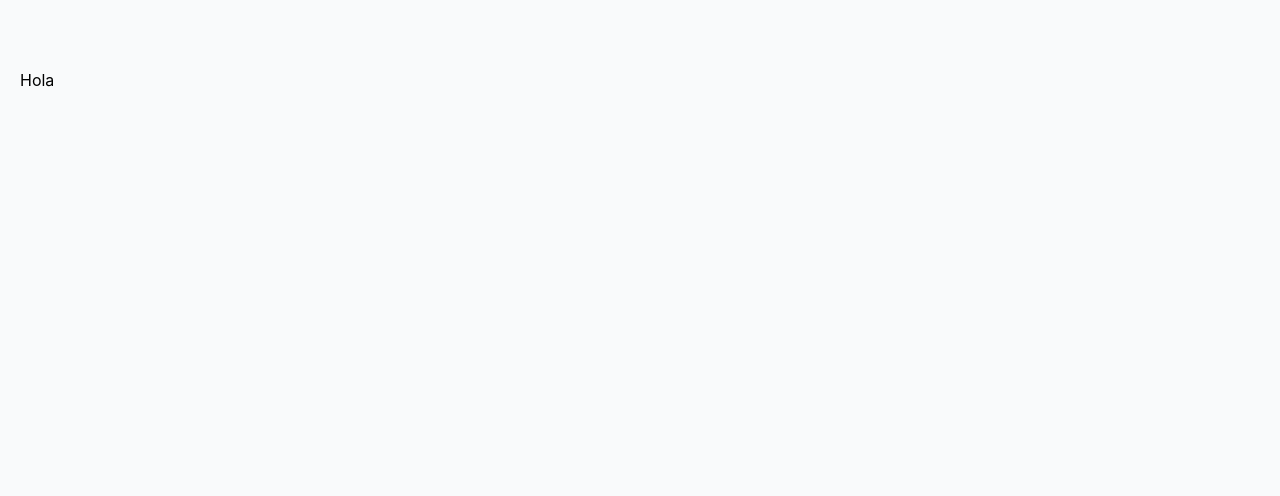
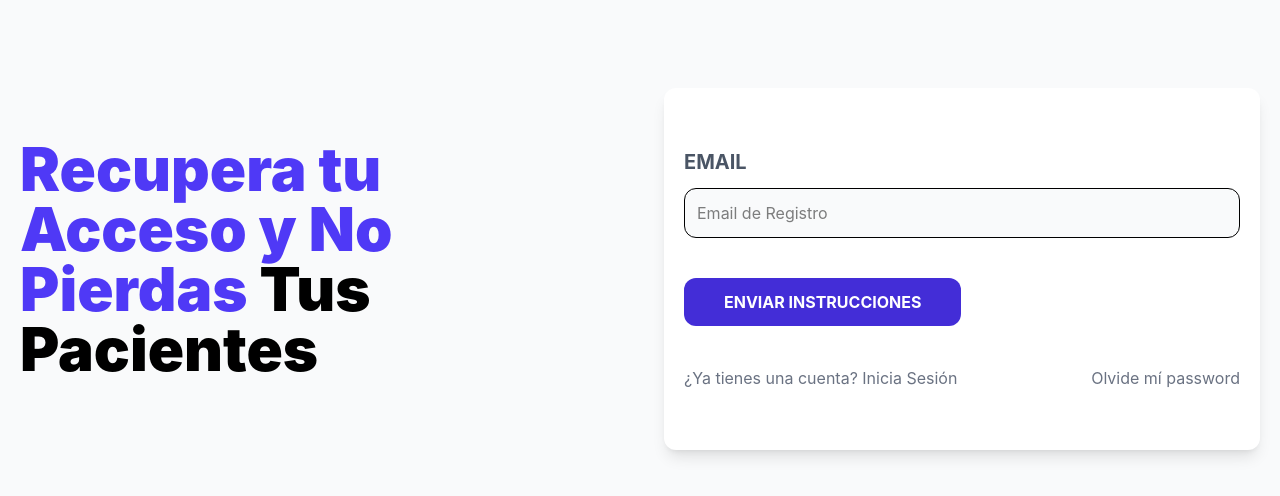
Before and after one commit to developer-ortega/veterinarios-frontend, a React (Vite) app: page /olvide-password in a window 1280 px wide. Shown: the top 496 px of the page. Built offline with nearby package versions, Linux system fonts and the light colour scheme.

Commit message:
Creando página Olvide Password

```diff
--- a/src/pages/OlvidePassword.jsx
+++ b/src/pages/OlvidePassword.jsx
@@ -1,7 +1,36 @@
+import { Link } from "react-router-dom"
+
 const OlvidePassword = () => {
   return (
     <>
-        <h1>Hola</h1>
+      <div>
+        <h1 className="text-indigo-600 font-black text-6xl">Recupera tu Acceso y No Pierdas {""} <span className="text-black">Tus Pacientes</span></h1>
+      </div>
+      <div className="mt-20 md:mt-5 shadow-lg px-5 py-10 rounded-xl bg-white">
+        <form>
+          <div className="my-5">
+            <label
+              className="uppercase text-gray-600 block text-xl font-bold"
+            >
+              Email
+            </label>
+            <input
+              type="email"
+              placeholder="Email de Registro"
+              className="border w-full p-3 mt-3 bg-gray-50 rounded-xl"
+            />
+          </div>
+          <input
+            type="submit"
+            value="Enviar Instrucciones"
+            className="bg-indigo-700 w-full py-3 p-10 rounded-xl text-white uppercase font-bold mt-5 hover:cursor-pointer hover:bg-indigo-800 md:w-auto"
+          />
+        </form>
+        <nav className="mt-5 lg:flex lg:justify-between">
+          <Link className="block text-center my-5 text-gray-500" to="/">¿Ya tienes una cuenta? Inicia Sesión</Link>
+          <Link className="block text-center my-5 text-gray-500" to="/olvide-password">Olvide mí password</Link>
+        </nav>
+      </div>
     </>
   )
 }
--- a/src/pages/Registrar.jsx
+++ b/src/pages/Registrar.jsx
@@ -58,13 +58,13 @@
           </div>
           <input
             type="submit"
-            value="Iniciar Sesión"
+            value="Crear Cuenta"
             className="bg-indigo-700 w-full py-3 p-10 rounded-xl text-white uppercase font-bold mt-5 hover:cursor-pointer hover:bg-indigo-800 md:w-auto"
           />
         </form>
         <nav className="mt-5 lg:flex lg:justify-between">
           <Link className="block text-center my-5 text-gray-500" to="/">¿Ya tienes una cuenta? Inicia Sesión</Link>
-          <Link className="block text-center my-5 text-gray-500" to="/olvide-password">Olvide mí password</Link>
+          <Link className="block text-center my-5 text-gray-500" to="/registrar">¿No tienes una cuenta? Regístrate</Link>
         </nav>
       </div>
     </>
```
